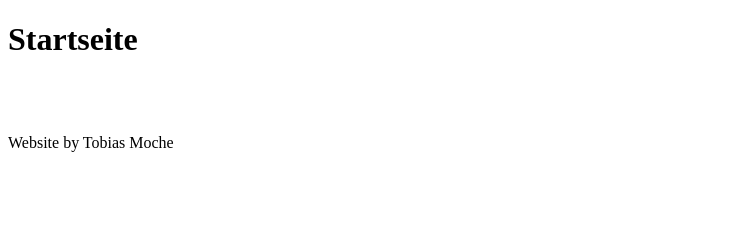
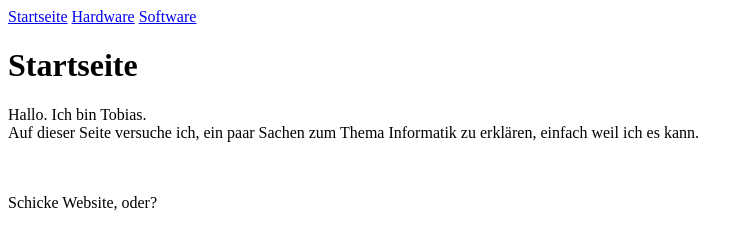
Before and after one commit to DasIstTobias/DasIstTobias.github.io, a plain HTML site: page index.html in a window 1280 px wide. Shown: the whole page, without its empty margins (0-748 px from the left). Drawn offline with Linux system fonts and the light colour scheme.

Commit message:
Update index.html

```diff
--- a/index.html
+++ b/index.html
@@ -1,25 +1,25 @@
 <!DOCTYPE html>
-<html lang="de">
-<head>
-  <link href="" rel="">
-  <meta charset="utf-8">
+<html lang="de" dir="ltr">
+  <head>
+    <link href="style/style.css" rel="stylesheet">
+    <meta charset="utf-8">
     <title>Tobias | Startseite</title>
-    <style>
-
-    </style>
   </head>
   <body>
-    <h1><b>Startseite</b></h1>
     <nav>
-
+      <a href="index.html">Startseite</a>
+      <a href="hardware/hardware.html">Hardware</a>
+      <a href="software/software.html">Software</a>
     </nav>
-    <br>
-
+    <h1>Startseite</h1>
+    <p>Hallo. Ich bin Tobias.<br>
+      Auf dieser Seite versuche ich, ein paar Sachen zum Thema Informatik zu erklären, einfach weil ich es kann.
+    </p>
     <br>
     <footer>
         <br>
           <div>
-            Website by Tobias Moche
+            Schicke Website, oder?
           </div>
     </footer>
   </body>
```
